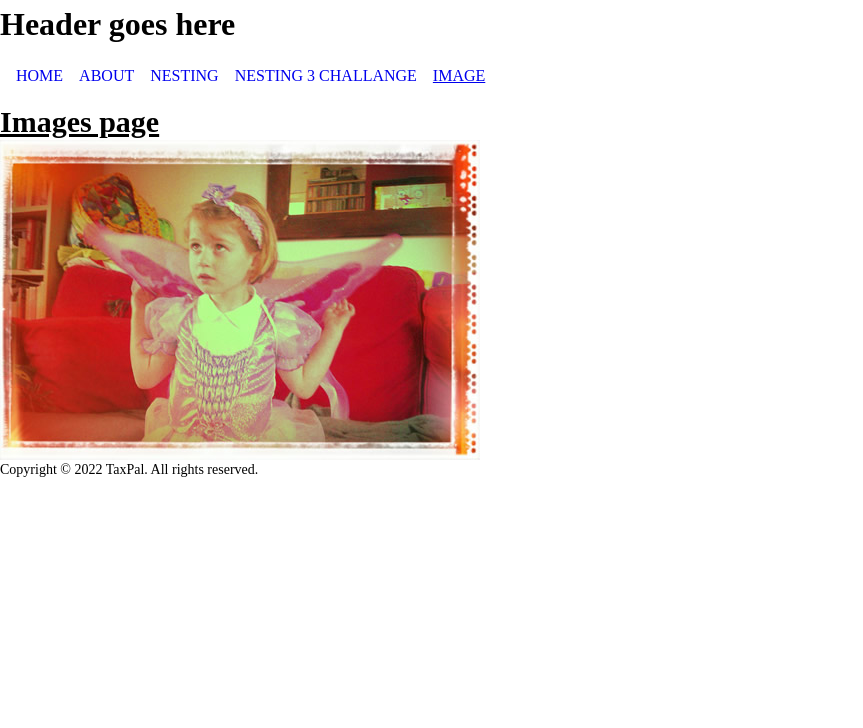
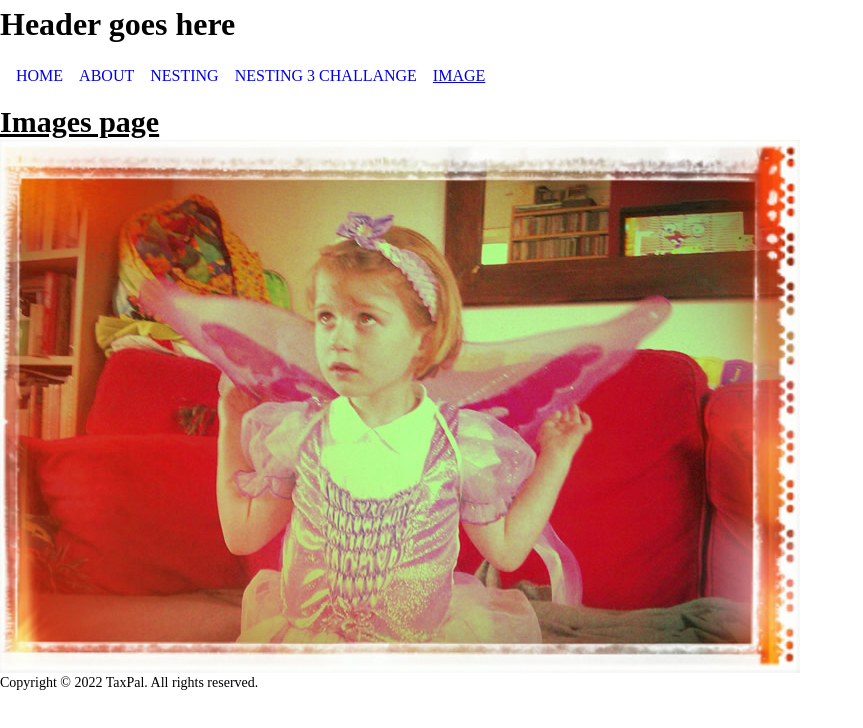
Before and after one commit to alekspanteli/tailwind-scss-next-test-app, a Next.js app: page /image in a window 1280 px wide. Shown: the top 728 px of the page, without its empty margins (0-863 px from the left). Built offline with nearby package versions, Linux system fonts and the light colour scheme.

Commit message:
finish working

```diff
--- a/pages/image.tsx
+++ b/pages/image.tsx
@@ -11,13 +11,13 @@ export default function Images() {
       </Head>
       <h1 className="text-3xl font-bold underline">Images page</h1>
       {/* <img src="/images/elva-fairy-320w.jpg" /> */}
-      {/* <img
-        srcSet="/images/elva-fairy-800w.jpg 800w, /images/elva-fairy-480w.jpg 480w"
-        sizes="(min-width: 600px) 800px, 480px
+      <img
+        srcSet="/images/elva-fairy-480w.jpg 480w, /images/elva-fairy-800w.jpg 800w"
+        sizes="(min-width: 1000px) 800px, 480px
          "
         src="/images/elva-fairy-800w.jpg"
         alt="Elva dressed as a fairy"
-      /> */}
+      />
       {/* <Image
         src="/images/elva-fairy-800w.jpg"
         alt="test"
@@ -27,25 +27,15 @@ export default function Images() {
               (max-width: 1200px) 50vw,
               33vw"
       /> */}
-      {/* <div className={styles.wrapper}>
-        <img
+      {/* <img
           src="/images/cat-500.jpg"
           className={styles.myimage}
           srcSet="/images/cat-500.jpg 500w,
                 /images/cat-1000.jpg 1000w,
                 /images/cat-1500.jpg 1500w"
-          sizes="(min-width: 760px) calc(50vw - 2em), 100vw"
+          sizes="(min-width: 760px) 1000px, 100vw"
           alt="Test image"
-        />
-        <p>Lorem ipsum dolor sit amet consectetur adipisicing elit. Rem ex quaerat obcaecati tempora! Atque, temporibus ullam voluptate neque ipsa minus accusantium quae laudantium voluptatibus labore, adipisci praesentium, minima odit harum!</p>
-      </div> */}
-      <img
-        srcSet="/images/elva-fairy-480w.jpg 480w, /images/elva-fairy-800w.jpg 800w"
-        sizes="(min-width: 600px) 480px
-         "
-        src="/images/elva-fairy-800w.jpg"
-        alt="Elva dressed as a fairy"
-      />
+        /> */}
     </>
   );
 }
```
Also changed, not shown: pages/image.module.scss (+17 -13 lines).
